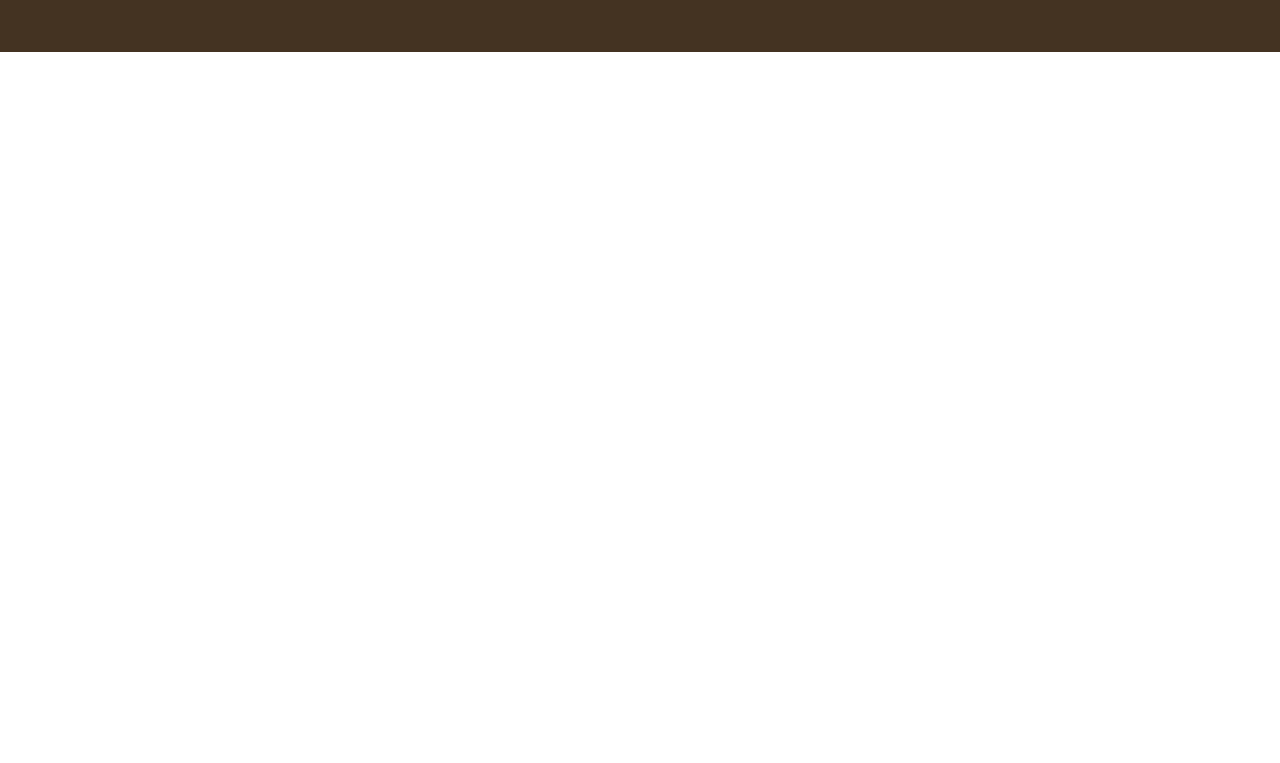
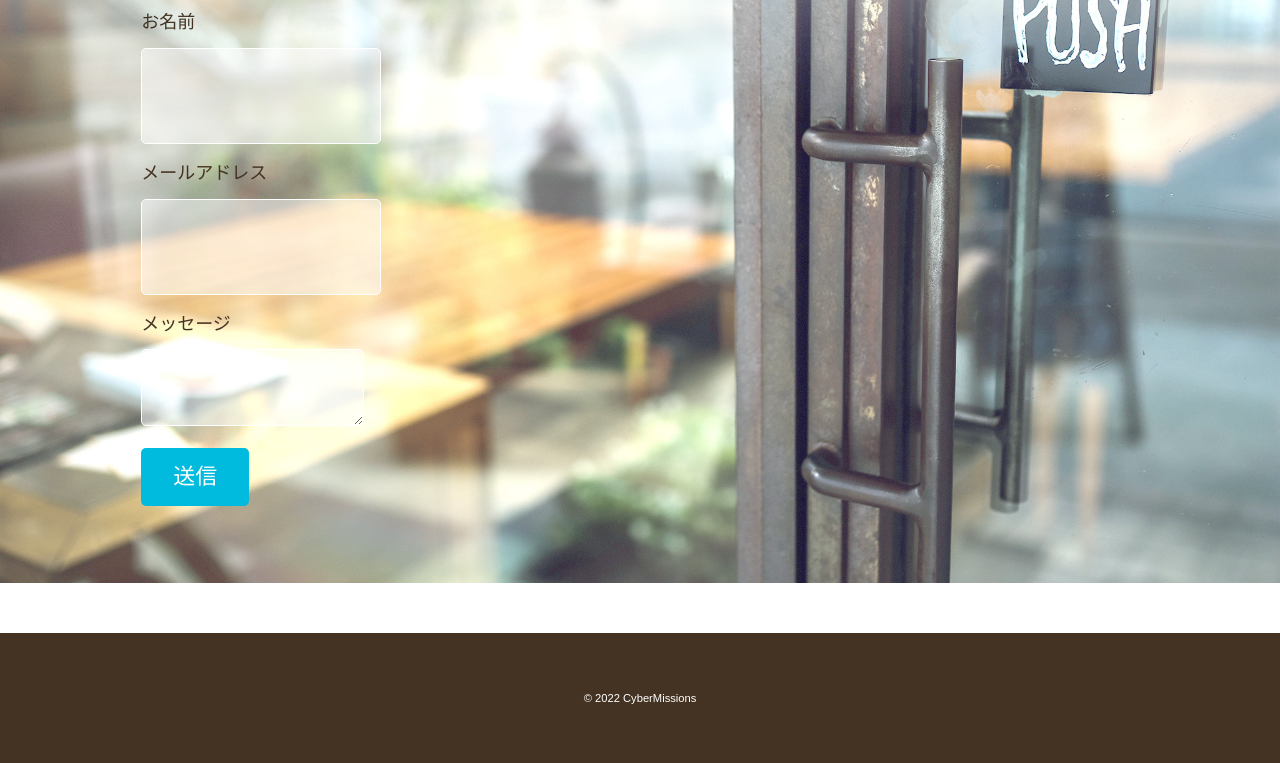
Before and after one commit to CMmikami/WCBCafe, a plain HTML site: page contact.html in a window 1280 px wide. Shown: the part 217-980 px from the top of the page. Before the commit the page ends 800 px from the top, so only its background shows below. Drawn offline with Linux system fonts and the light colour scheme; some packages are replaced by stand-ins of ours.

Commit message:
フォーム追加

```diff
--- a/contact.html
+++ b/contact.html
@@ -31,6 +31,24 @@
                 </ul>
             </nav>
         </header>
+        <div class="wrapper">
+            <h2 class="page-title">Contact</h2>
+            <form action="#">
+                <div>
+                    <label for="name">お名前</label>
+                    <input type="text" id="name", name="your-name">
+                </div>
+                <div>
+                    <label for="email">メールアドレス</label>
+                    <input type="email" id="email", name="your-mail">
+                </div>
+                <div>
+                    <label for="message">メッセージ</label>
+                    <textarea id="message" name="your-message"></textarea>
+                </div>
+                <input type="submit" class="button" value="送信">
+            </form>
+        </div>
     </div>
 
     <footer>
--- a/css/style.css
+++ b/css/style.css
@@ -227,6 +227,49 @@ aside p {
     object-fit: cover;
 }
 
+/* CONTACT */
+#contact {
+    background-image: url(../images/contact-bg.jpg);
+    min-height: 100vh;
+}
+
+/* FORM */
+form div {
+    margin-bottom: 14px;
+}
+label {
+    font-size: 1.125rem;
+    margin-bottom: 10px;
+    display: block;
+}
+input[type="text"],
+input[type="email"],
+textarea {
+    background: rgba(255,255,255,0.5);
+    border: 1px #fff solid;
+    border-radius: 5px;
+    padding: 10px;
+    font-size: 1rem;
+}
+input[type="text"],
+input[type="email"] {
+    width: 100%;
+    max-width: 240px;
+    height: 6rem
+}
+text-area {
+    background: #432;
+    text-align: center;
+    padding: 26px 0;
+    margin-top: 50px;
+}
+input[type="submit"] {
+    border: none;
+    curser: pointer;
+    line-height: 1;
+}
+
+
 /* footer */
 footer {
     background: #432;
@@ -317,4 +360,16 @@ footer p {
     .big-box img {
         height: auto;
     }
+
+    /* CONTACT */
+    #contact .page-title {
+        margin-top: 40px;
+    }
+
+    /* FORM */
+    input[type="text"],
+    input[type="mail"],
+    textarea {
+        max-width: 100%;
+    }
 }
```
